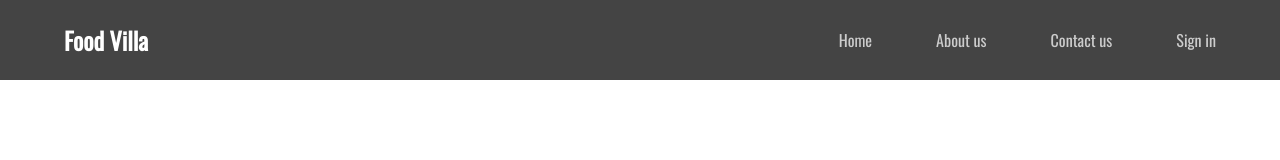
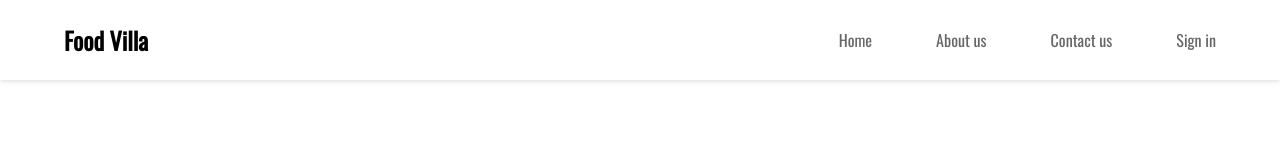
Before and after one commit to ankitmahule/learn-react, a React (Vite) app: page / in a window 1280 px wide. Shown: the top 160 px of the page. Built offline with nearby package versions, Linux system fonts and the light colour scheme.

Commit message:
background changes.

```diff
--- a/style.scss
+++ b/style.scss
@@ -7,8 +7,7 @@ body {
   font-family: "Oswald", sans-serif;
 }
 .header {
-  background: #444;
-  color: #fff;
+  box-shadow: 0px 0px 6px #ccc;
   nav {
     margin-bottom: 2rem;
     height: 3rem;
@@ -39,7 +38,7 @@ body {
       }
       a {
         text-decoration: none;
-        color: #ccc;
+        color: #666;
       }
     }
   }
@@ -84,6 +83,7 @@ body {
       color: #fff;
       border: none;
       margin: 2rem 0;
+      cursor: pointer;
     }
   }
 }
@@ -91,7 +91,7 @@ body {
 .footer {
   height: 5rem;
   text-align: center;
-  background: #000;
+  background: #333;
   color: #fff;
   padding: 2rem;
 }
```
